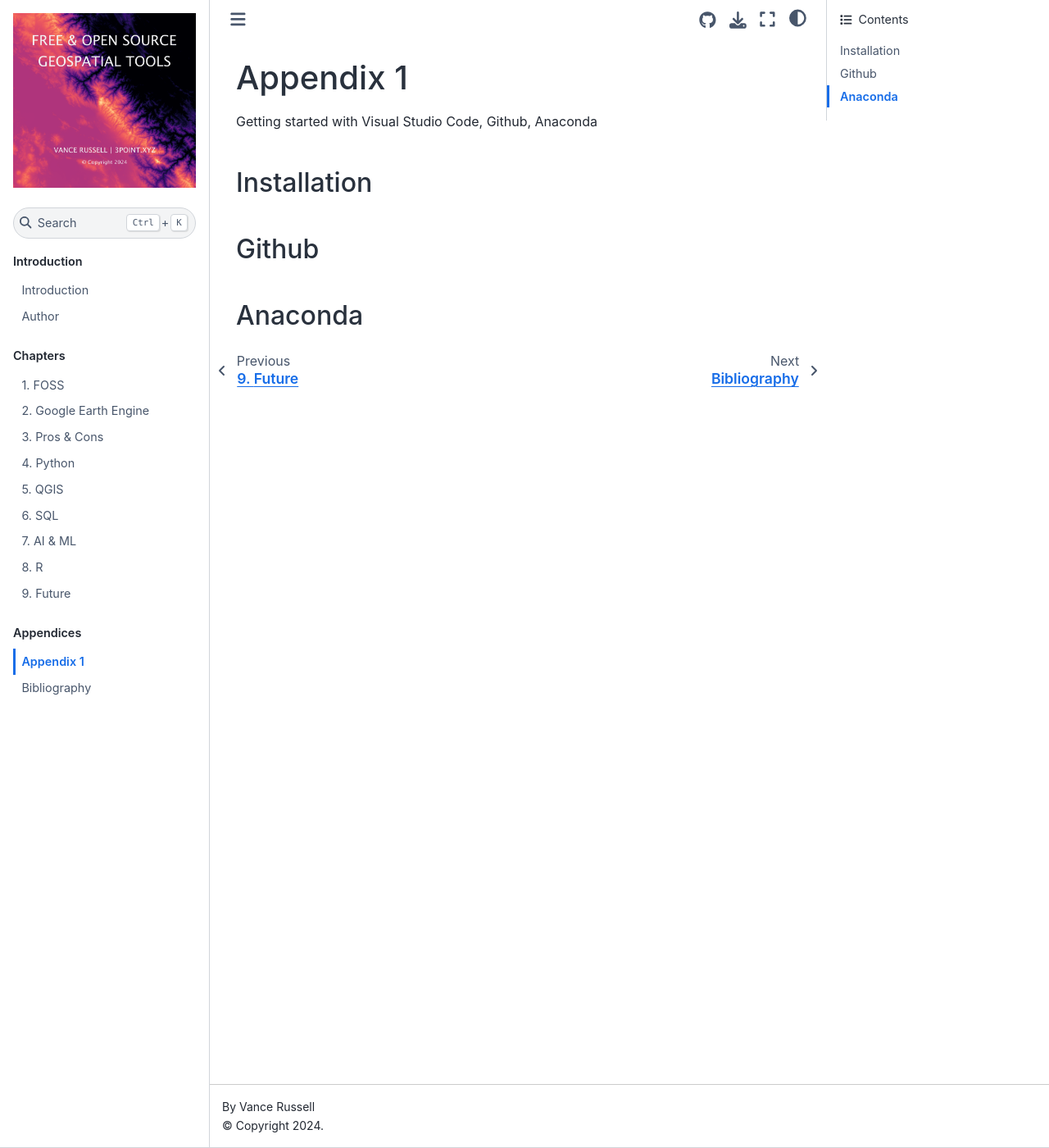
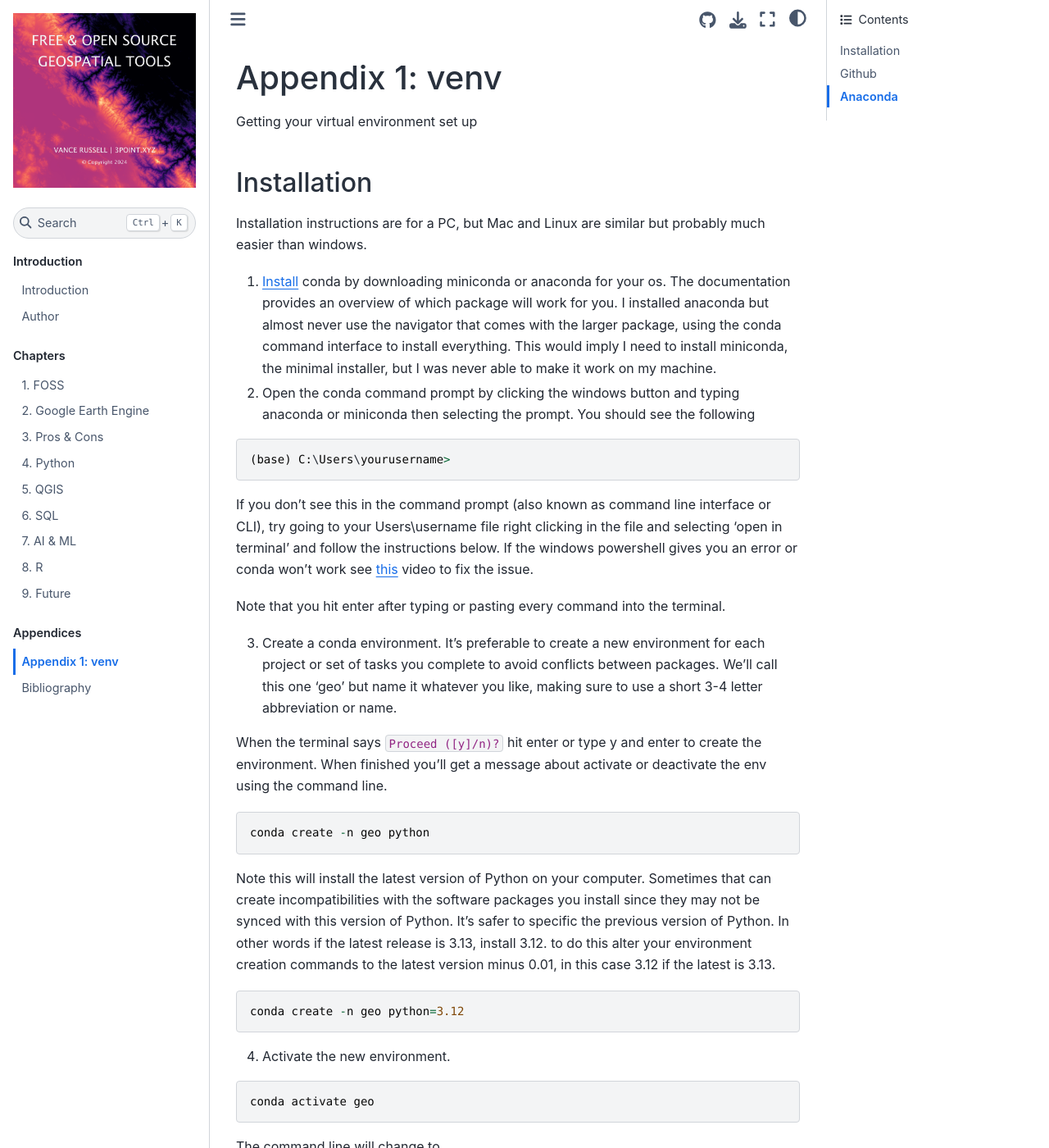
Before and after one commit to VRConservation/geosp, a Jupyter Book: the page built from z_appendices/appendix1.md, in a window 1280 px wide and 1400 px high. Shown: the whole window at 82% size. Built offline with Jupyter Book 1.0.4 settings and Sphinx 7.4.7 and the Sphinx Book theme 1.1.4, drawn with Linux system fonts in a browser that asks for light colours; pages that are not in the unit, such as notebooks, are missing from menus; some of the changed text lies outside the part shown.

Commit message:
updating guide appendices

````diff
--- a/_toc.yml
+++ b/_toc.yml
@@ -21,5 +21,7 @@ parts:
   - caption: Appendices
     chapters:
       - file: z_appendices/appendix1
+      - file: z_appendices/appendix2
+      - file: z_appendices/appendix3
       - file: chapters/bibliography
       - file: chapters/issues
--- a/z_appendices/appendix1.md
+++ b/z_appendices/appendix1.md
@@ -1,7 +1,61 @@
-# Appendix 1
-Getting started with Visual Studio Code, Github, Anaconda
+# Appendix 1: venv
+Getting your virtual environment set up
 
 ## Installation
+Installation instructions are for a PC, but Mac and Linux are similar but probably much easier than windows.
+
+1. [Install](https://conda.io/projects/conda/en/latest/user-guide/install/index.html) conda by downloading miniconda or anaconda for your os. The documentation provides an overview of which package will work for you. I installed anaconda but almost never use the navigator that comes with the larger package, using the conda command interface to install everything. This would imply I need to install miniconda, the minimal installer, but I was never able to make it work on my machine.
+2. Open the conda command prompt by clicking the windows button and typing anaconda or miniconda then selecting the prompt. You should see the following
+
+```
+(base) C:\Users\yourusername>
+```
+
+If you don't see this in the command prompt (also known as command line interface or CLI), try going to your Users\username file right clicking in the file and selecting 'open in terminal' and follow the instructions below. If the windows powershell gives you an error or conda won't work see [this](http://gg.gg/1av2oy) video to fix the issue.
+
+Note that you hit enter after typing or pasting every command into the terminal.
+
+3. Create a conda environment. It's preferable to create a new environment for each project or set of tasks you complete to avoid conflicts between packages. We'll call this one 'geo' but name it whatever you like, making sure to use a short 3-4 letter abbreviation or name.
+
+When the terminal says ```Proceed ([y]/n)?``` hit enter or type y and enter to create the environment. When finished you'll get a message about activate or deactivate the env using the command line.
+
+```
+conda create -n geo python
+```
+
+Note this will install the latest version of Python on your computer. Sometimes that can create incompatibilities with the software packages you install since they may not be synced with this version of Python. It's safer to specific the previous version of Python. In other words if the latest release is 3.13, install 3.12. to do this alter your environment creation commands to the latest version minus 0.01, in this case 3.12 if the latest is 3.13.
+
+```
+conda create -n geo python=3.12
+```
+
+4. Activate the new environment.
+
+```
+conda activate geo
+```
+
+The command line will change to
+
+```
+(geo) C:\Users\yourusername>
+```
+You can also check the environment is active by entering ```conda env list```. You should see an asterisk next to the environment you installed and a pathway on the drive to that environment. If you activate base the asterisk will go to the base environment.
+
+The command `conda list` will show the packages installed in the active environment. You should see python and the version installed. Use the command `cls` to clear the screen.
+
+6. Install geemap. You can do this directly in conda, but it can be slow. Installing mamba speeds up this process. Mamba is a drop-in replacement for conda that is faster and better at resolving package dependencies:
+
+```
+conda install -c conda-forge mamba
+```
+This will take a while but hit enter once it asks you to proceed. Once installed you can install geemap:
+
+```
+mamba install -c conda-forge geemap
+```
+
+Alternatively you can install a suite of commonly used packages for geospatial analysis using [geospatial](https://geospatial.gishub.org/)
 
 ## Github
 
````
Also changed, not shown: chapters/08_aiml.md (+1 -1 lines), chapters/09_R.md (+7 -2 lines), figures/roperator.png (added), 5 other files.
